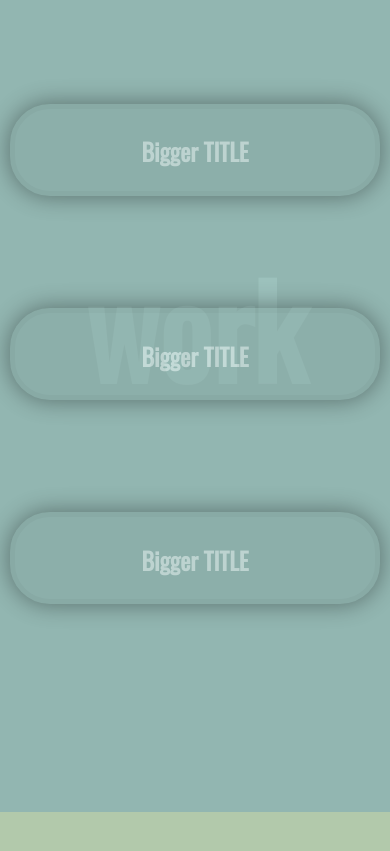
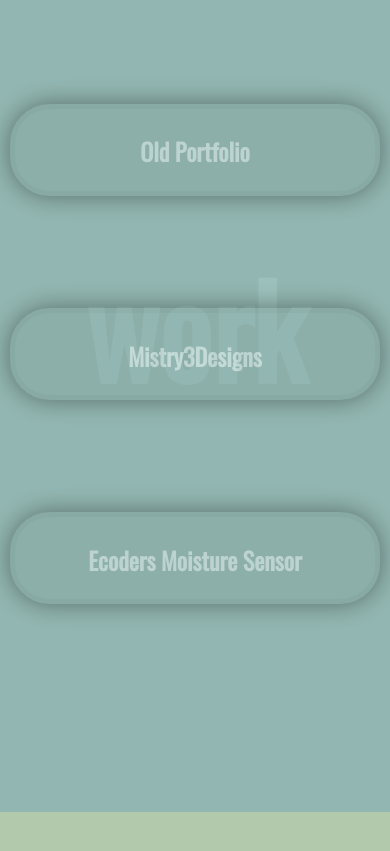
Before and after one commit to NikAtNight/oldportfolio, a React (Create React App) app: page / in a window 390 px wide. Shown: the part 1720-2571 px from the top of the page. Built offline with nearby package versions, Linux system fonts and the light colour scheme.

Commit message:
Website Ready to deploy

```diff
--- a/src/components/About/about.css
+++ b/src/components/About/about.css
@@ -15,10 +15,6 @@
     justify-content: center;
 }
 
-.about-container h1 {
-    font-size: 32pt;
-    font-family: Oswald;
-}
 
 .about-layout {
     display: flex;
@@ -70,10 +66,6 @@
         display: inline-block;
     }
 
-    .about-container h1 {
-        margin-bottom: 0;
-    }
-
     .about-content {
         width: 80%;
     }
@@ -98,10 +90,6 @@
         top: -3.5%;
     }
 
-    .about-container h1 {
-        margin-bottom: 35px;
-    }
-
     .about-picture {
         display: none;
     }
--- a/src/components/Work/Tile/Tile.js
+++ b/src/components/Work/Tile/Tile.js
@@ -2,30 +2,31 @@
 import './tile.css'
 
 const Tile = ({ title, url, desc, langs }) => {
+    const mappedLangs = langs && langs.map((lang) => {
+        return (
+            <li>
+                {lang}
+            </li>
+        )
+    })
+
     return (
         <div className="tile-container">
             <div className="title-animate">
-                <h2> Bigger TITLE </h2>
+                <h2> {title} </h2>
             </div>
             <div className="tile-content">
                 <p>
-                    Lorem Ipsum is simply dummy text of the printing and typesetting industry.
-                    Lorem Ipsum has been the industry's standard dummy text ever since the 1500s,
-                    when an unknown printer took a galley of.
-            </p>
+                    {desc}
+                </p>
 
                 <ul className="lang-list">
-                    <li>
-                        <button className="lang-color" /> Javascript
-                </li>
-                    <li>
-                        <button className="lang-color" /> Javascript
-                </li>
+                    {mappedLangs}
                 </ul>
 
                 <div className="anchor-container">
-                    <a> Github </a>
-                    <a> Website </a>
+                    <a target="_blank" rel="noreferrer" href={url[0]}> Github </a>
+                    <a target="_blank" rel="noreferrer" href={url[1]}> Website </a>
                 </div>
             </div>
         </div>
--- a/src/components/Work/Tile/tile.css
+++ b/src/components/Work/Tile/tile.css
@@ -49,6 +49,7 @@
     width: 80px;
     text-align: center;
     cursor: pointer;
+    text-decoration: none;
 }
 
 .anchor-container a:hover {
@@ -67,15 +68,6 @@
     line-height: 15px;
     padding-right: 10px;
     font-size: 10pt;
+    font-style: italic;
+    color: rgb(219, 219, 219);
 }
-
-.lang-color {
-    /* border: 1px solid black; */
-    border: none;
-    border-radius: 50%;
-    width: 15px;
-    height: 15px;
-    background: yellow;
-    float:left;
-    margin-right: 5px;
-}
--- a/src/components/Work/Work.js
+++ b/src/components/Work/Work.js
@@ -1,6 +1,49 @@
 import React from 'react';
 import Tile from './Tile/Tile';
 import './work.css'
+
+//Old Portfolio
+let oldPort = {
+    title: "Old Portfolio",
+    url: [
+        "https://github.com/AstroNik/nkwebapp",
+        "https://oldsite.nikhilkapadia.com"
+    ],
+    desc: "First version of my personal website where my frontend is built with React and I build my backend with Go hosted on DigitalOcean running in a kubernetes cluster.",
+    langs: [
+        "React",
+        "Go"
+    ]
+}
+
+let mistryPort = {
+    title: "Mistry3Designs",
+    url: [
+        "https://github.com/AstroNik/mistryportfolio",
+        "https://mistry.nikhilkapadia.com"
+    ],
+    desc: "This is a project portfolio for my friend who builds 3D models. The website itself is still in progress as more layout changes need to be added. But is running with test project examples.",
+    langs: [
+        "React",
+        "Node"
+    ]
+}
+
+let soilProject = {
+    title: "Ecoders Moisture Sensor",
+    url: [
+        "https://github.com/AstroNik/WebAPI",
+        "https://ecoders.nikhilkapadia.com/"
+    ],
+    desc: "This school Capstone project is about an Arduino based Soil Moisture Sensor that sends data to a webserver that we created, which then sends data to an application to view mosisture levels. Won 'Sheridan EDGE Ready Award'",
+    langs: [
+        "C++",
+        "React",
+        "Go",
+        "Kotlin"
+    ]
+}
+
 
 const Work = () => {
     return (
@@ -13,13 +56,28 @@
                     <div className="work-container animate__animated animate__fadeIn">
                         <div className="column-grid">
                             <div className="grid-item">
-                                <Tile />
+                                <Tile
+                                    title={oldPort.title}
+                                    url={oldPort.url}
+                                    desc={oldPort.desc}
+                                    langs={oldPort.langs}
+                                />
                             </div>
                             <div className="grid-item">
-                                <Tile />
+                                <Tile
+                                    title={mistryPort.title}
+                                    url={mistryPort.url}
+                                    desc={mistryPort.desc}
+                                    langs={mistryPort.langs}
+                                />
                             </div>
                             <div className="grid-item">
-                                <Tile />
+                                <Tile
+                                    title={soilProject.title}
+                                    url={soilProject.url}
+                                    desc={soilProject.desc}
+                                    langs={soilProject.langs}
+                                />
                             </div>
                             {/* <div className="grid-item">
                                 <Tile />
```
